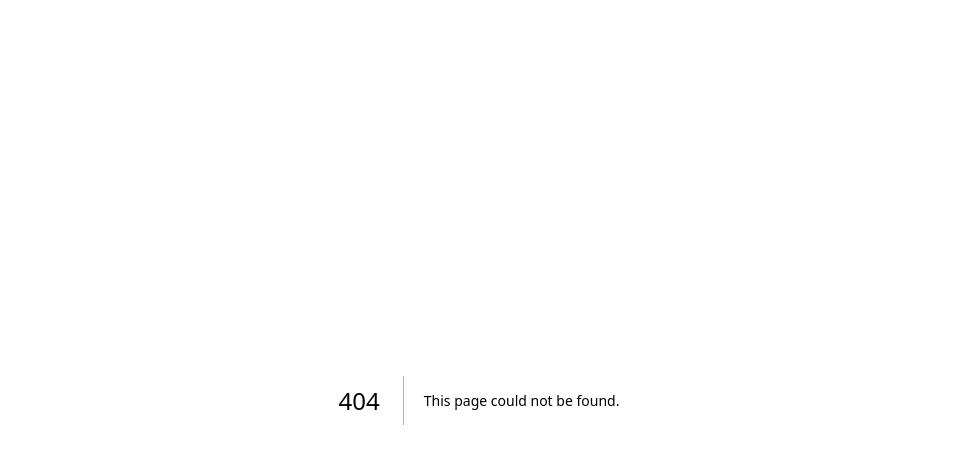
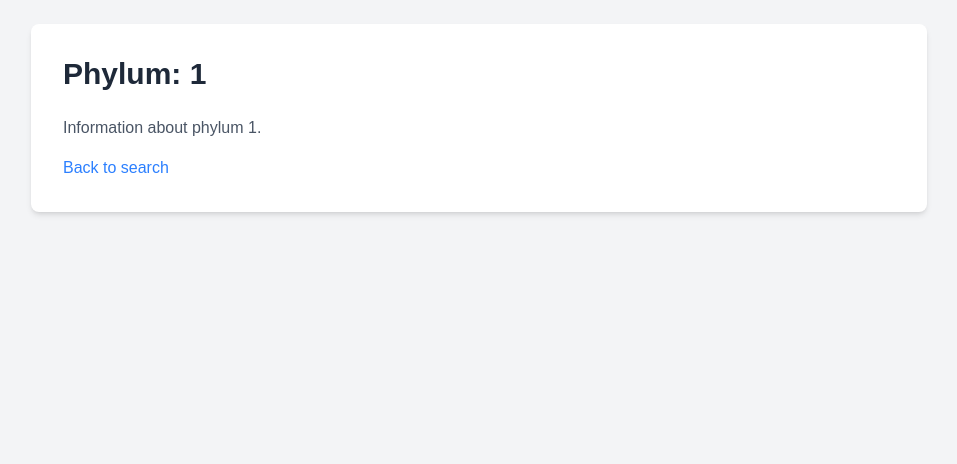
Before and after one commit to croftr/phylogen, a Next.js app: page /phylum/1 in a window 1280 px wide. Before the commit this address had no page. Shown: the top 464 px of the page, without its empty margins (161-1118 px from the left). Built offline with nearby package versions, Linux system fonts and the light colour scheme.

Commit message:
whatever

```diff
--- a/src/app/page.tsx
+++ b/src/app/page.tsx
@@ -99,9 +99,8 @@ export default function Home() {
           <button
             onClick={handleSearch}
             disabled={isLoading}
-            className={`bg-blue-500 hover:bg-blue-600 text-white font-bold py-2 px-4 rounded-md w-full sm:w-auto transition-colors duration-200 ${
-              isLoading ? 'opacity-50 cursor-not-allowed' : ''
-            }`}
+            className={`bg-blue-500 hover:bg-blue-600 text-white font-bold py-2 px-4 rounded-md w-full sm:w-auto transition-colors duration-200 ${isLoading ? 'opacity-50 cursor-not-allowed' : ''
+              }`}
           >
             {isLoading ? 'Searching...' : 'Search'}
           </button>
@@ -121,7 +120,11 @@ export default function Home() {
                 </p>
 
                 <p className="text-gray-600 font-medium">Phylum:</p>
-                <p className="text-gray-600">{animalData.taxonomy.phylum}</p>
+                <p className="text-gray-600">
+                  <Link href={`/phylum/${animalData.taxonomy.phylum}`} className="text-blue-500 hover:underline">
+                    {animalData.taxonomy.phylum}
+                  </Link>
+                </p>
 
                 <p className="text-gray-600 font-medium">Class:</p>
                 <p className="text-gray-600">{animalData.taxonomy.class}</p>
--- /dev/null
+++ b/src/app/phylum/[phylum]/page.tsx
@@ -0,0 +1,28 @@
+'use client';
+
+import { useParams } from 'next/navigation';
+import Link from 'next/link';
+
+export default function PhylumPage() {
+  const params = useParams();
+  const phylum = params.phylum as string;
+
+  return (
+    <div className="min-h-screen bg-gray-100 flex flex-col items-center justify-start p-6">
+      <div className="bg-white shadow-md rounded-lg p-8 max-w-4xl w-full">
+        <h1 className="text-3xl font-bold text-gray-800 mb-6">
+          Phylum: {phylum}
+        </h1>
+
+
+        <p className="text-gray-600 mb-4">
+          Information about phylum {phylum}.
+        </p>
+
+        <Link href="/" className="text-blue-500 hover:underline">
+          Back to search
+        </Link>
+      </div>
+    </div>
+  );
+}
```
